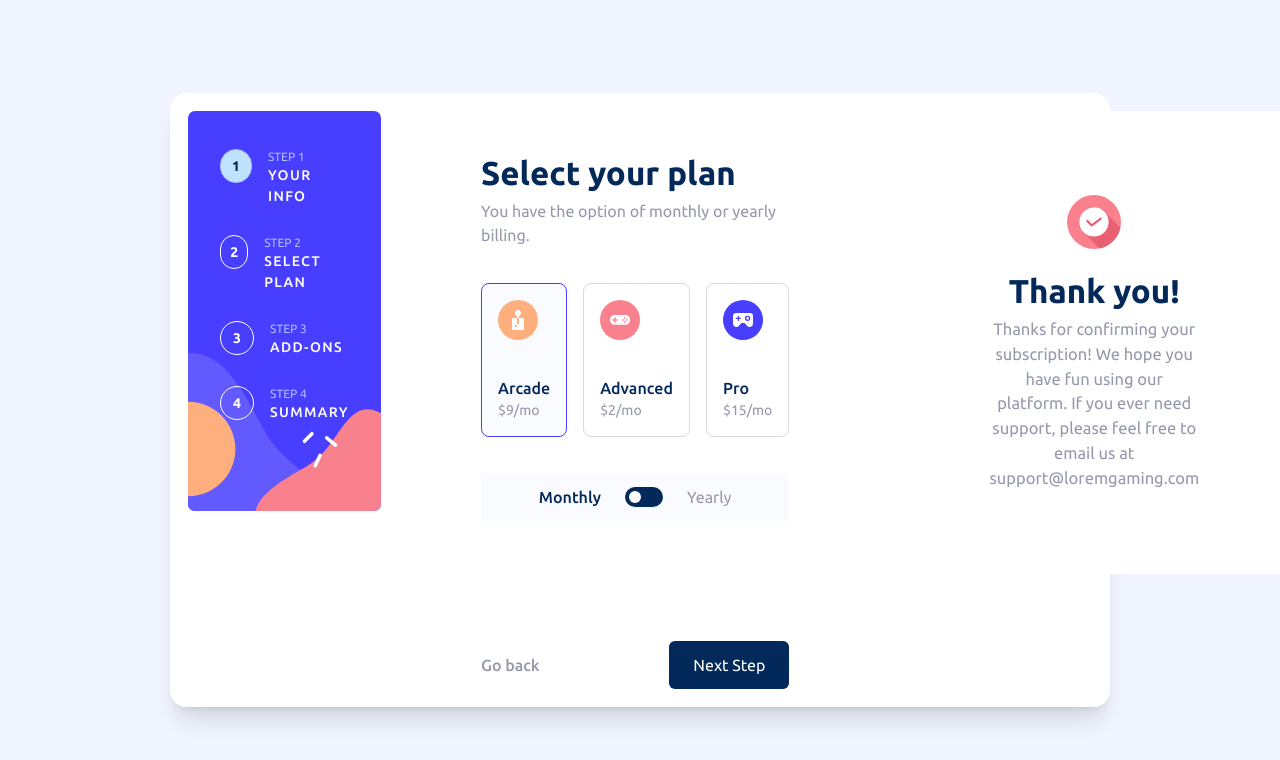
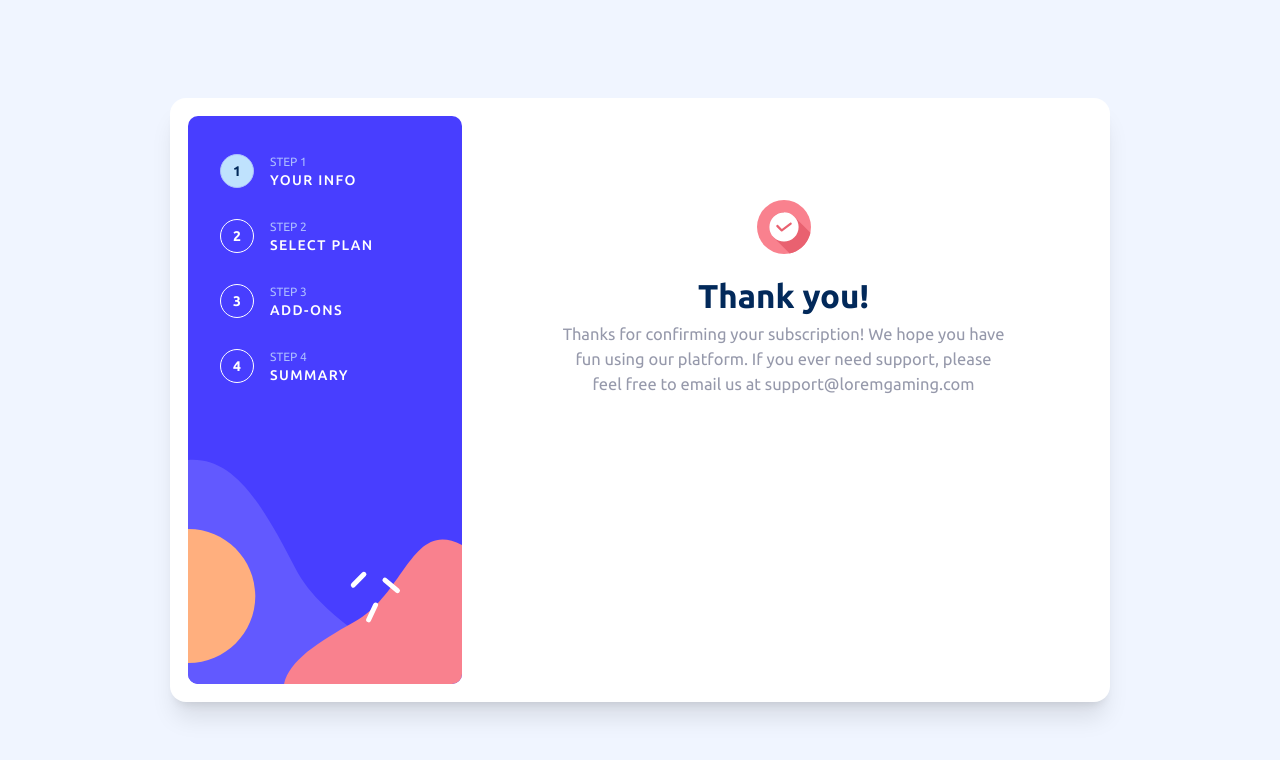
Before and after one commit to aiminnano/FMSMultistepForm, a React (Vite) app: page / in a window 1280 px wide. Shown: the top 760 px of the page. Built offline with nearby package versions, Linux system fonts and the light colour scheme.

Commit message:
modified

```diff
--- a/src/components/SelectPlan.jsx
+++ b/src/components/SelectPlan.jsx
@@ -10,7 +10,7 @@ function SelectPlan(){
 
     return(
         <>
-            <div className="flex flex-col gap-30 md:gap-20 w-full">
+            <div className="hidden flex flex-col gap-30 md:gap-20 w-full">
                 <div className="relative z-1 flex flex-col items-start shadow-2xl md:shadow-none rounded-xl gap-5 md:gap-9 w-full max-w-[768px] p-6 pt-8 pb-8 md:p-10 md:pl-25 md:pr-25 md:max-w-[643px] bg-white">
                     <div className="flex flex-col items-start gap-2 md:gap-1">
                         <h1 className="text-2xl md:text-[33px] font-bold text-blue950">Select your plan</h1>
```
